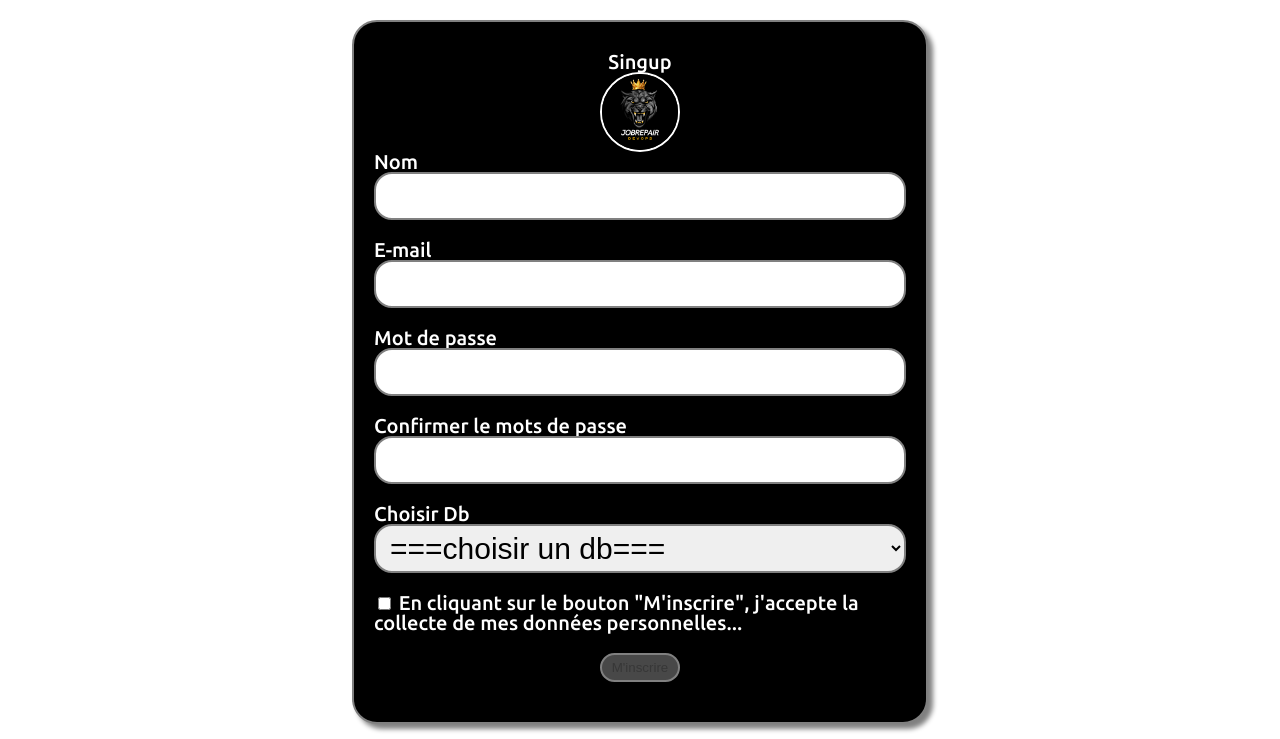
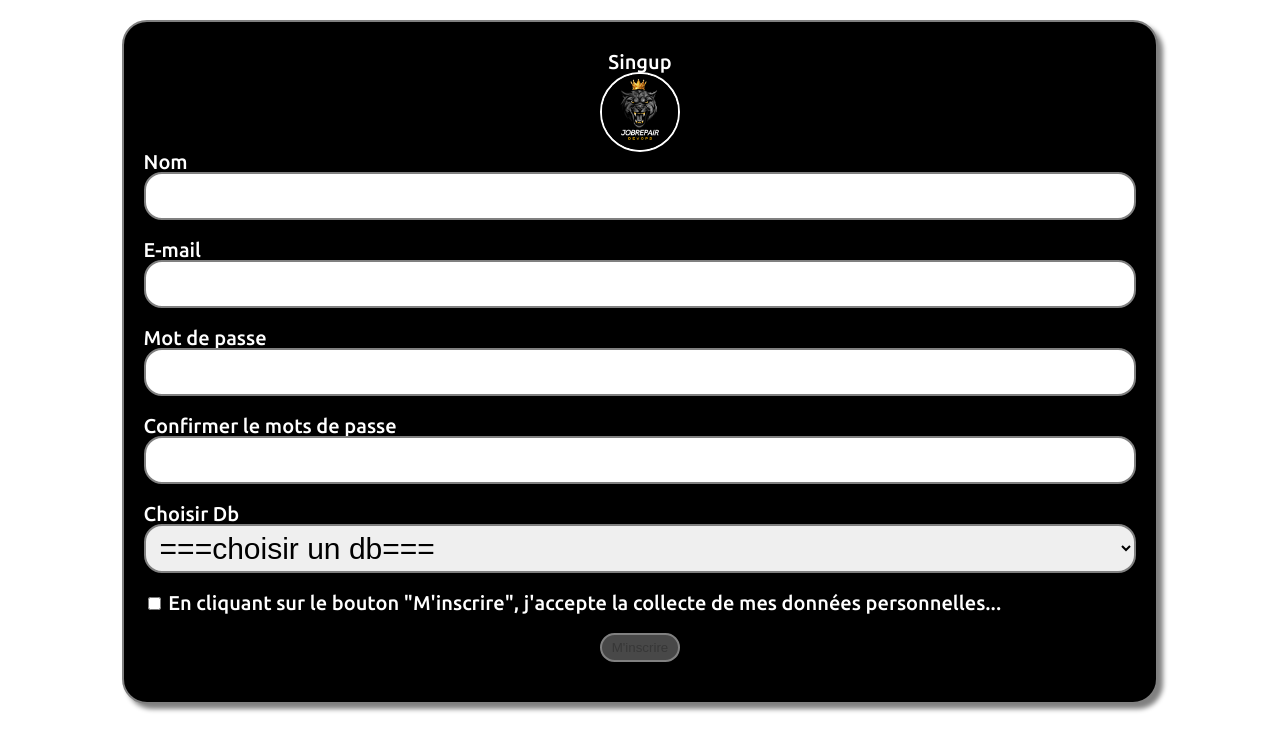
Before and after one commit to makombelajob/makombelajob, a PHP site: page /html/signup/index.html in a window 1280 px wide. Shown: the part 61-800 px from the top of the page. Run offline with PHP 8.4, Linux system fonts and the light colour scheme.

Commit message:
login and signup

```diff
--- a/html/login/css/styles.css
+++ b/html/login/css/styles.css
@@ -21,7 +21,7 @@ main {
         padding: 20px;
         border-radius: 25px;
         box-shadow: 5px 5px 5px grey;
-        width: 50%;
+        width: 90%;
         background-color: rgb(0, 0, 0);
         color: white;
         h1 {
--- a/html/signup/css/styles.css
+++ b/html/signup/css/styles.css
@@ -21,7 +21,7 @@ main {
         padding: 20px;
         border-radius: 25px;
         box-shadow: 5px 5px 5px grey;
-        width: 50%;
+        width: 90%;
         background-color: rgb(0, 0, 0);
         color: white;
         h1 {
```
